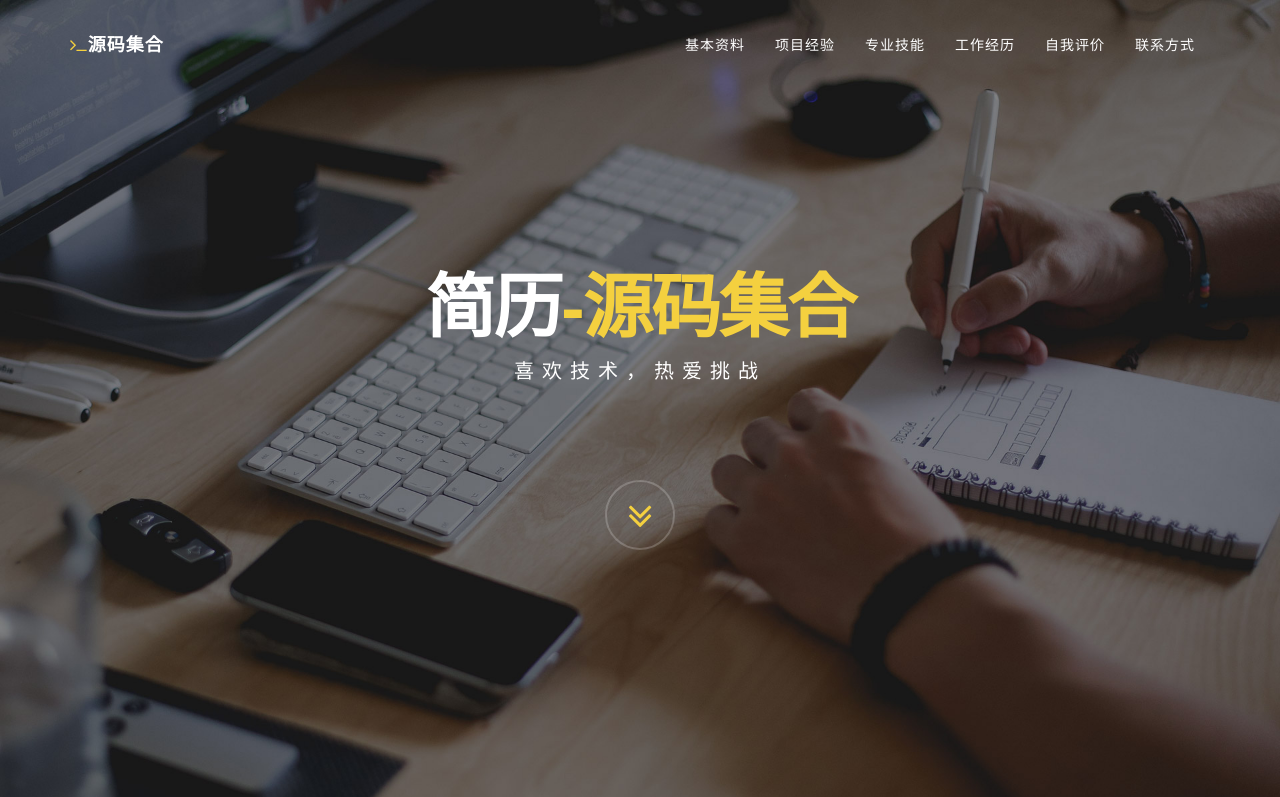
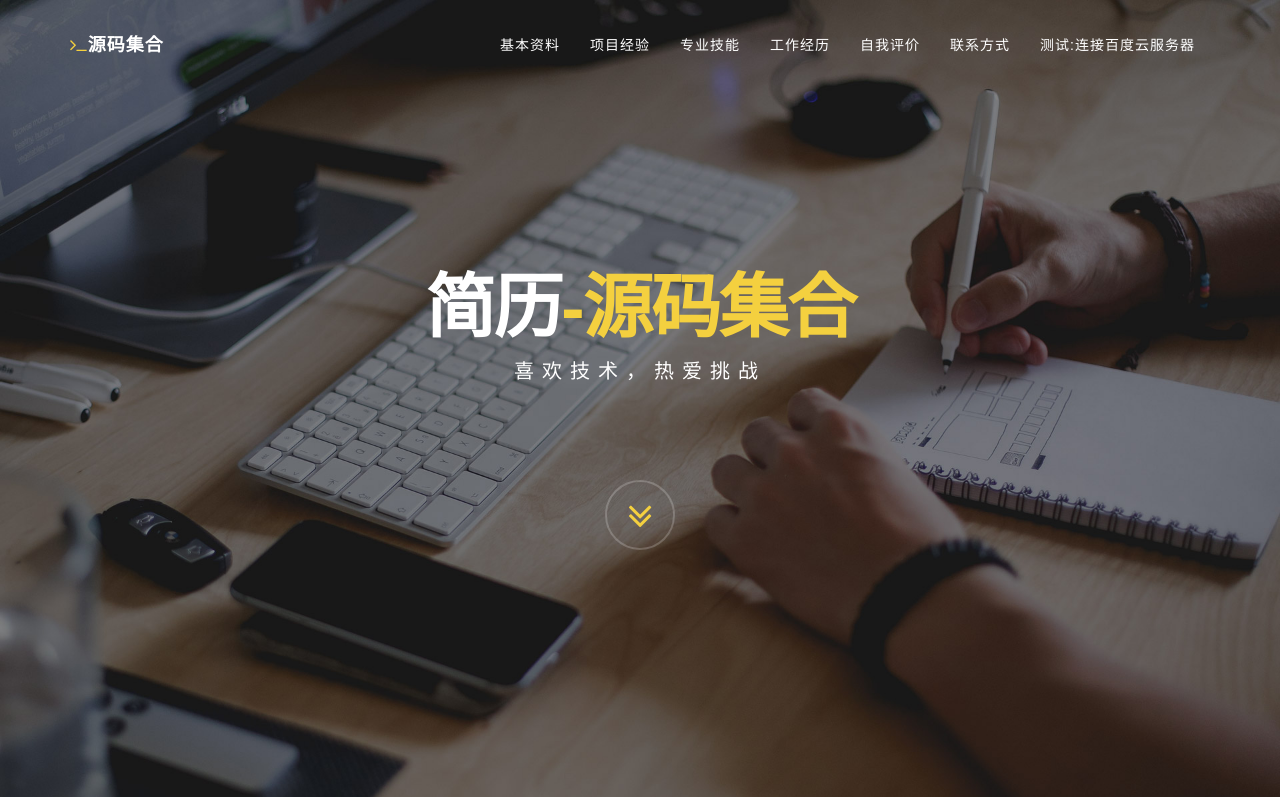
Before and after one commit to xworkingshare/jianli, a plain HTML site: page index.html in a window 1280 px wide. Shown: the top 797 px of the page. Drawn offline with Linux system fonts and the light colour scheme.

Commit message:
测试添加导航栏选项，测试连接百度云服务器

```diff
--- a/index.html
+++ b/index.html
@@ -72,6 +72,9 @@
                     </li>
                     <li>
                         <a class="page-scroll" href="#contact">联系方式</a>
+                    </li>
+                     <li>
+                        <a class="page-scroll" href="http://106.13.105.252:8080/" target="_blank">测试:连接百度云服务器</a>
                     </li>
                 </ul>
             </div>
```
